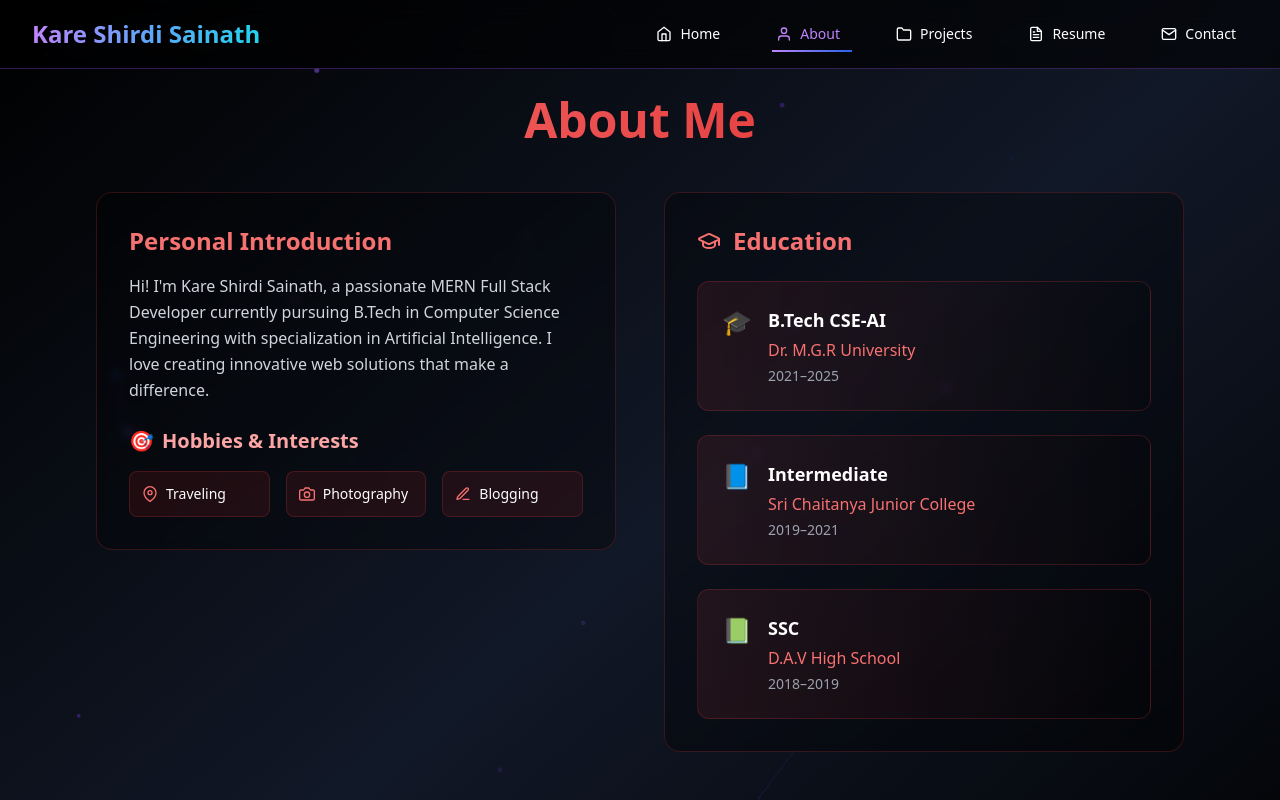
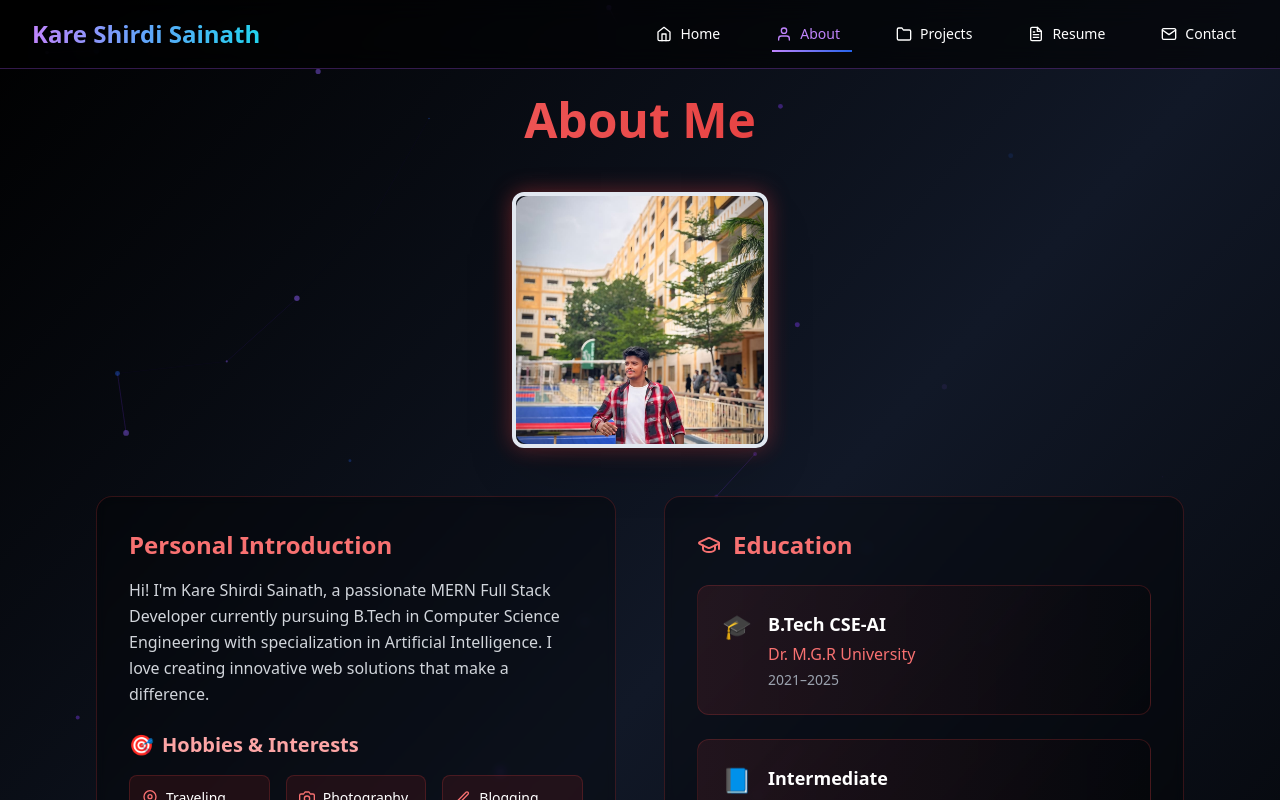
Before and after one commit to shirdikare/kare-sainath-portfolio-vibe, a React (Vite) app: page /about in a window 1280 px wide. Shown: the top 800 px of the page. Built offline with nearby package versions, Linux system fonts and the light colour scheme.

Commit message:
Add profile to about and home
The AI added the profile to the about and home pages, and centered the profile image. It updated `src/pages/Home.tsx` and `src/pages/About.tsx`.

```diff
--- a/src/pages/About.tsx
+++ b/src/pages/About.tsx
@@ -2,6 +2,7 @@
 import { motion } from "framer-motion";
 import { FiCamera, FiMapPin, FiEdit3 } from "react-icons/fi";
 import { GraduationCap } from "lucide-react";
+import { Avatar, AvatarImage, AvatarFallback } from "../components/ui/avatar";
 
 const About = () => {
   const educationData = [
@@ -49,12 +50,51 @@ const About = () => {
           About Me
         </motion.h1>
 
+        {/* Profile Image Section */}
+        <motion.div
+          initial={{ y: 30, opacity: 0 }}
+          animate={{ y: 0, opacity: 1 }}
+          transition={{ delay: 0.3, duration: 0.6 }}
+          className="flex justify-center mb-12"
+        >
+          <motion.div
+            whileHover={{ scale: 1.02 }}
+            transition={{ type: "spring", stiffness: 300 }}
+            className="relative"
+          >
+            <div className="relative w-64 h-64 flex justify-center items-center">
+              <motion.div
+                className="absolute inset-0 rounded-xl"
+                animate={{
+                  boxShadow: [
+                    "0 0 20px rgba(239, 68, 68, 0.4)",
+                    "0 0 40px rgba(239, 68, 68, 0.6)",
+                    "0 0 20px rgba(239, 68, 68, 0.4)"
+                  ]
+                }}
+                transition={{ duration: 3, repeat: Infinity }}
+              />
+
+              <Avatar className="w-full h-full border-4 border-gradient-to-r from-red-400 via-red-500 to-red-600 shadow-2xl rounded-xl">
+                <AvatarImage
+                  src="/lovable-uploads/99d406a9-7947-40f2-8db8-198c5d094173.png"
+                  alt="Kare Shirdi Sainath"
+                  className="object-cover object-center aspect-square rounded-xl"
+                />
+                <AvatarFallback className="text-4xl bg-gradient-to-r from-red-600 to-red-800 text-white rounded-xl">
+                  KS
+                </AvatarFallback>
+              </Avatar>
+            </div>
+          </motion.div>
+        </motion.div>
+
         <div className="grid lg:grid-cols-2 gap-12 items-start">
           {/* Personal Info */}
           <motion.div
             initial={{ x: -50, opacity: 0 }}
             animate={{ x: 0, opacity: 1 }}
-            transition={{ delay: 0.3, duration: 0.8 }}
+            transition={{ delay: 0.5, duration: 0.8 }}
             className="space-y-6"
           >
             <div className="bg-black/30 backdrop-blur-sm rounded-2xl p-8 border border-red-500/20">
@@ -75,7 +115,7 @@ const About = () => {
                     key={hobby.name}
                     initial={{ y: 20, opacity: 0 }}
                     animate={{ y: 0, opacity: 1 }}
-                    transition={{ delay: 0.5 + index * 0.1, duration: 0.5 }}
+                    transition={{ delay: 0.7 + index * 0.1, duration: 0.5 }}
                     className="flex items-center space-x-2 bg-red-900/20 rounded-lg p-3 border border-red-500/20"
                   >
                     <hobby.icon className="text-red-400" />
@@ -90,7 +130,7 @@ const About = () => {
           <motion.div
             initial={{ x: 50, opacity: 0 }}
             animate={{ x: 0, opacity: 1 }}
-            transition={{ delay: 0.5, duration: 0.8 }}
+            transition={{ delay: 0.7, duration: 0.8 }}
             className="space-y-6"
           >
             <div className="bg-black/30 backdrop-blur-sm rounded-2xl p-8 border border-red-500/20">
@@ -105,7 +145,7 @@ const About = () => {
                     key={index}
                     initial={{ y: 20, opacity: 0 }}
                     animate={{ y: 0, opacity: 1 }}
-                    transition={{ delay: 0.6 + index * 0.2, duration: 0.6 }}
+                    transition={{ delay: 0.8 + index * 0.2, duration: 0.6 }}
                     className="bg-gradient-to-r from-red-500/10 to-black/20 rounded-xl p-6 border border-red-500/20"
                   >
                     <div className="flex items-start space-x-4">
@@ -129,7 +169,7 @@ const About = () => {
         <motion.div
           initial={{ y: 50, opacity: 0 }}
           animate={{ y: 0, opacity: 1 }}
-          transition={{ delay: 0.8, duration: 0.8 }}
+          transition={{ delay: 1, duration: 0.8 }}
           className="mt-12"
         >
           <div className="bg-black/30 backdrop-blur-sm rounded-2xl p-8 border border-red-500/20">
@@ -142,7 +182,7 @@ const About = () => {
                   key={skill}
                   initial={{ scale: 0 }}
                   animate={{ scale: 1 }}
-                  transition={{ delay: 1 + index * 0.1, duration: 0.3 }}
+                  transition={{ delay: 1.2 + index * 0.1, duration: 0.3 }}
                   className="bg-gradient-to-r from-red-500/20 to-black/20 rounded-lg p-3 text-center border border-red-500/20"
                 >
                   <span className="text-sm font-medium">{skill}</span>
--- a/src/pages/Home.tsx
+++ b/src/pages/Home.tsx
@@ -224,14 +224,14 @@ const Home = () => {
             initial={{ x: 30, opacity: 0 }}
             animate={{ x: 0, opacity: 1 }}
             transition={{ delay: 0.4, duration: 0.6 }}
-            className="flex justify-center lg:justify-end"
+            className="flex justify-center lg:justify-center"
           >
             <motion.div
               whileHover={{ scale: 1.01 }}
               transition={{ type: "spring", stiffness: 300 }}
-              className="relative"
+              className="relative flex justify-center items-center"
             >
-              <div className="relative w-96 h-96">
+              <div className="relative w-96 h-96 flex justify-center items-center">
                 <motion.div
                   className="absolute inset-0 rounded-xl"
                   animate={{
@@ -254,9 +254,9 @@ const Home = () => {
 
                 <Avatar className="w-full h-full border-4 border-gradient-to-r from-purple-400 via-blue-400 to-cyan-400 shadow-2xl rounded-xl">
                   <AvatarImage
-                    src="/lovable-uploads/8840a6a5-352a-405a-b417-4b44fd7cbbd7.png"
+                    src="/lovable-uploads/99d406a9-7947-40f2-8db8-198c5d094173.png"
                     alt="Kare Shirdi Sainath"
-                    className="object-cover aspect-square rounded-xl"
+                    className="object-cover object-center aspect-square rounded-xl"
                   />
                   <AvatarFallback className="text-4xl bg-gradient-to-r from-purple-600 to-blue-600 text-white rounded-xl">
                     KS
```
Also changed, not shown: public/lovable-uploads/99d406a9-7947-40f2-8db8-198c5d094173.png (added).
